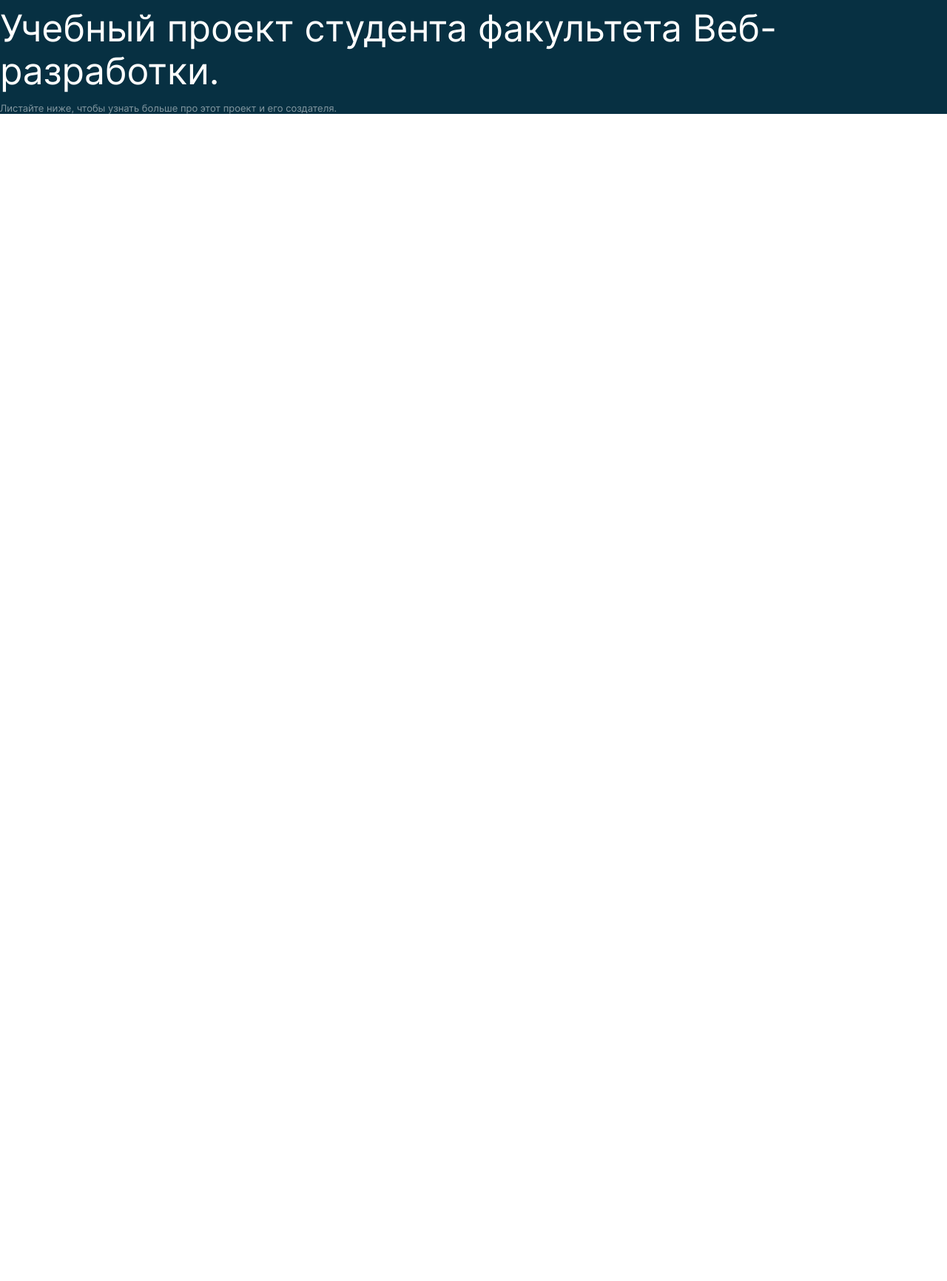
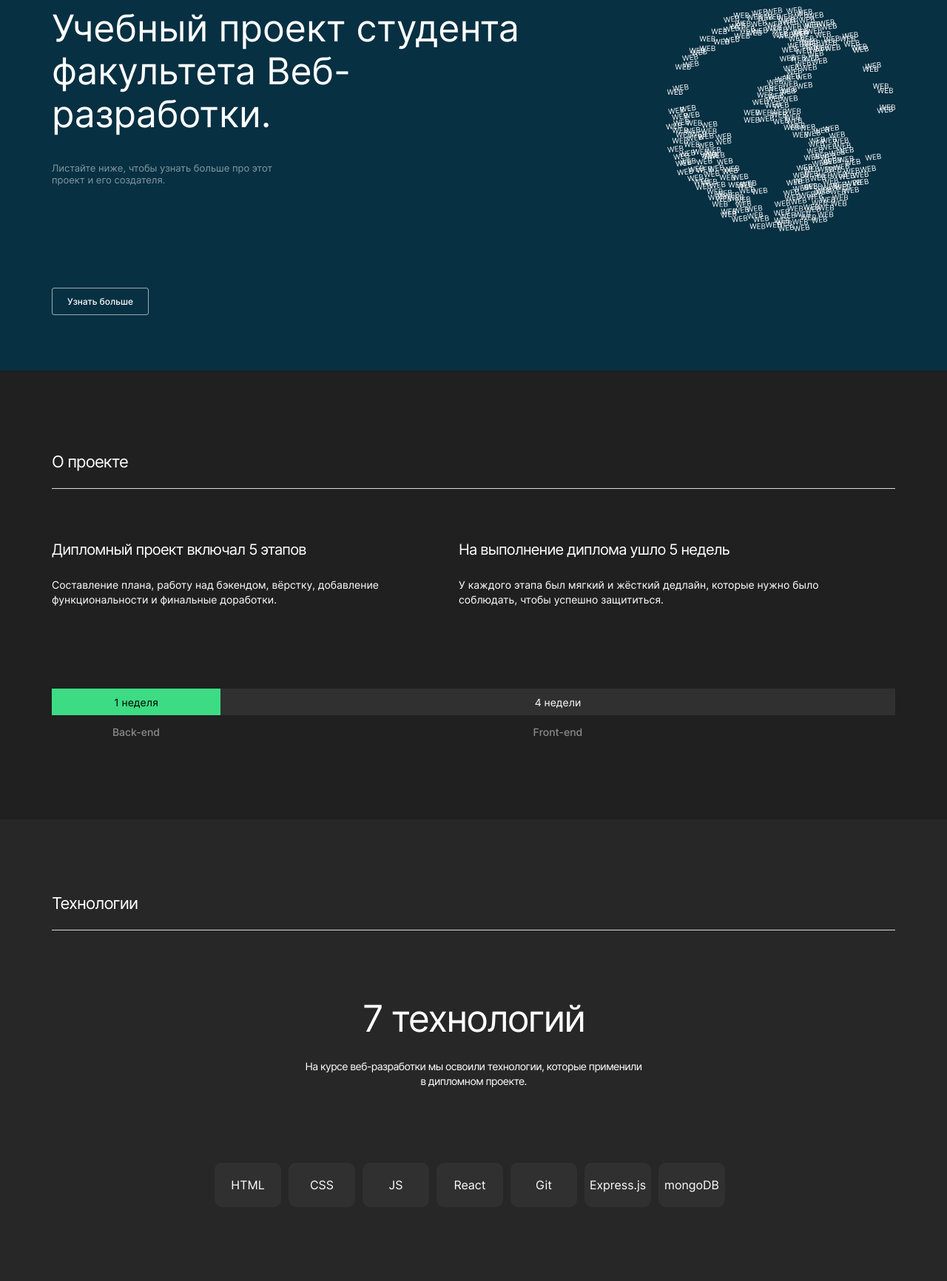
Before and after one commit to Milkerio/movies-explorer-frontend, a React app: page / in a window 1280 px wide. Shown: the part 140-1872 px from the top of the page at 74% size. Before the commit the page ends 800 px from the top, so only its background shows below. Built offline with nearby package versions, Linux system fonts and the light colour scheme.

Commit message:
feat: add 2 sections

```diff
--- a/src/components/Main/AboutProject/AboutProject.css
+++ b/src/components/Main/AboutProject/AboutProject.css
@@ -1,20 +1,109 @@
 .project{
-  background-color: #073042;
+  padding: 110px 70px;
 }
 .project__container{
-
+  display: flex;
+  padding: 70px 0 110px;
 }
-.project__title{
-  margin: 0;
-  font-size: 50px;
-  font-style: normal;
-  font-weight: 400;
-  line-height: 58px;
+.project__cell{
+  max-width: 550px;
 }
-.project__subtitle{
-  opacity: 0.5;
-  font-size: 13px;
+.project__container_title{
+  font-size: 20px;
   font-style: normal;
   font-weight: 400;
   line-height: normal;
+  letter-spacing: -0.8px;
+  margin: 0 0 26px;
 }
+.project__container_subtitle{
+  font-size: 14px;
+  font-style: normal;
+  font-weight: 400;
+  line-height: 20px;
+  margin: 0;
+}
+.project__weeks{
+  display: grid;
+  grid-template-columns: 1fr 4fr;
+}
+.project__weeks_text{
+  display: flex;
+  font-size: 14px;
+  font-style: normal;
+  font-weight: 400;
+  line-height: normal;
+  background-color: #303030;
+  height: 36px;
+  margin: 0;
+  align-items: center;
+  justify-content: center;
+}
+.project__weeks_text:first-of-type{
+  background-color: #3DDC84;
+  color: #000000;
+}
+.project__weeks_description{
+  color: #8B8B8B;
+  font-size: 14px;
+  font-style: normal;
+  font-weight: 500;
+  line-height: 17px;
+  text-align: center;
+  margin: 14px 0 0;
+}
+@media (max-width: 776px){
+  .project{
+    padding: 90px 50px;
+  }
+  .project__container{
+    padding-bottom: 93px;
+  }
+  .project__cell{
+    max-width: 319px;
+  }
+  .project__container_title{
+    margin-bottom: 22px;
+  }
+  .project__container_subtitle{
+    line-height: 18px;
+  }
+  .project__weeks_description{
+    font-weight: 400;
+  }
+}
+@media (max-width: 330px){
+  .project{
+    padding: 70px 18px;
+  }
+  .project__container{
+    padding: 60px 0;
+    flex-direction: column;
+  }
+  .project__cell{
+    max-width: 284px;
+  }
+  .project__container_title{
+    font-size: 18px;
+    letter-spacing: -0.72px;
+    margin-bottom: 16px;
+  }
+  .project__cell:first-of-type{
+    margin-bottom: 56px;
+  }
+  .project__container_subtitle{
+    font-size: 11px;
+    line-height: 16px;
+  }
+  .project__weeks{
+    grid-template-columns: 1fr 2fr;
+  }
+  .project__weeks_text{
+    font-size: 11px;
+  }
+  .project__weeks_description{
+    font-size: 11px;
+    line-height: normal;
+    margin-top: 10px;
+  }
+}
--- a/src/components/Main/AboutProject/AboutProject.js
+++ b/src/components/Main/AboutProject/AboutProject.js
@@ -1,15 +1,37 @@
 import './AboutProject.css';
+import '../Title/Title.css';
+import '../Line/Line.css';
 
 function AboutProject() {
   return(
     <section className="project">
+      <h2 className='title'>
+        О проекте
+      </h2>
+      <div className='line' />
       <div className='project__container'>
-        <h1 className='project__title'>
-          Учебный проект студента факультета Веб-разработки.
-        </h1>
-        <p className='project__subtitle'>
-          Листайте ниже, чтобы узнать больше про этот проект и его создателя.
-        </p>
+        <div className='project__cell'>
+          <p className='project__container_title'>
+            Дипломный проект включал 5 этапов
+          </p>
+          <p className='project__container_subtitle'>
+            Составление плана, работу над бэкендом, вёрстку, добавление функциональности и финальные доработки.
+          </p>
+        </div>
+        <div className='project__cell'>
+          <p className='project__container_title'>
+            На выполнение диплома ушло 5 недель
+          </p>
+          <p className='project__container_subtitle'>
+            У каждого этапа был мягкий и жёсткий дедлайн, которые нужно было соблюдать, чтобы успешно защититься.
+          </p>
+        </div>
+      </div>
+      <div className='project__weeks'>
+        <p className='project__weeks_text'>1 неделя</p>
+        <p className='project__weeks_text'>4 недели</p>
+        <p className='project__weeks_description'>Back-end</p>
+        <p className='project__weeks_description'>Front-end</p>
       </div>
     </section>
   )
--- /dev/null
+++ b/src/components/Main/Line/Line.css
@@ -0,0 +1,4 @@
+.line{
+  height: 1px;
+  background-color: #DADADA;
+}
--- a/src/components/Main/Main.js
+++ b/src/components/Main/Main.js
@@ -1,9 +1,13 @@
 import AboutProject from './AboutProject/AboutProject';
+import Promo from './Promo/Promo';
+import Techs from './Techs/Techs';
 
 function Main() {
   return(
     <main>
-    <AboutProject />
+      <Promo />
+      <AboutProject />
+      <Techs />
     </main>
   )
 }
--- /dev/null
+++ b/src/components/Main/Promo/Promo.css
@@ -0,0 +1,84 @@
+.promo{
+  background-color: #073042;
+  padding: 0 70px 85px;
+}
+.promo__container{
+  padding: 0;
+  display: flex;
+  align-items: flex-start;
+}
+.promo__title{
+  margin: 0;
+  font-size: 50px;
+  font-style: normal;
+  font-weight: 400;
+  line-height: 58px;
+}
+.promo__subtitle{
+  opacity: 0.5;
+  font-size: 13px;
+  font-style: normal;
+  font-weight: 400;
+  line-height: normal;
+  margin: 36px 0 146px 0;
+  max-width: 310px;
+}
+.promo__link{
+  font-size: 12px;
+  font-style: normal;
+  font-weight: 500;
+  line-height: 16px;
+  color: white;
+  border-radius: 3px;
+  border: 1px solid rgba(255, 255, 255, 0.6);
+  padding: 10px 20px;
+}
+.promo__container_main{
+  padding-right: 190px;
+}
+@media (max-width: 776px){
+  .promo{
+    padding: 0 44px 76px;
+  }
+  .promo__container{
+    padding: 0;
+    flex-direction: column-reverse;
+    align-items: center;
+    text-align: center;
+  }
+  .promo__title{
+    padding: 48px 0 22px;
+    font-size: 40px;
+    line-height: 50px;
+  }
+  .promo__container_main{
+    padding: 0;
+    display: flex;
+    flex-direction: column;
+    align-items: center;
+  }
+  .promo__subtitle{
+    margin: 0 0 92px 0;
+    max-width: 260px;
+  }
+}
+@media (max-width: 330px){
+  .promo{
+    padding: 0 10px 30px;
+  }
+  .promo__container{
+    padding: 0;
+  }
+  .promo__img{
+    width: 210px;
+  }
+  .promo__title{
+    padding: 44px 0 24px;
+    font-size: 30px;
+    line-height: 38px;
+    letter-spacing: -1.2px;
+  }
+  .promo__subtitle{
+    margin: 0 0 80px 0;
+  }
+}
--- /dev/null
+++ b/src/components/Main/Promo/Promo.js
@@ -0,0 +1,26 @@
+import '../../Button/Button.css';
+import './Promo.css';
+import { Link } from 'react-router-dom';
+import logoMain from '../../../images/logoMain.svg';
+
+function Promo() {
+  return(
+    <section className="promo">
+      <div className='promo__container'>
+        <div className='promo__container_main'>
+          <h1 className='promo__title'>
+            Учебный проект студента факультета Веб-разработки.
+          </h1>
+          <p className='promo__subtitle'>
+            Листайте ниже, чтобы узнать больше про этот проект и его создателя.
+          </p>
+          <Link className='button promo__link'>
+            Узнать больше
+          </Link>
+        </div>
+        <img src={logoMain} alt='Веб глобус' className='promo__img' />
+      </div>
+    </section>
+  )
+}
+export default Promo;
--- /dev/null
+++ b/src/components/Main/Techs/Techs.css
@@ -0,0 +1,46 @@
+.techs{
+  padding: 100px 70px;
+  background-color: #272727;
+}
+.techs__text_container{
+  display: flex;
+  flex-direction: column;
+  text-align: center;
+  align-items: center;
+  padding: 90px 0 100px;
+}
+.techs__text_title{
+  font-size: 50px;
+  font-style: normal;
+  font-weight: 400;
+  line-height: 58px;
+  letter-spacing: -2px;
+  margin: 0 0 26px;
+  max-width: 600px;
+}
+.techs__text_subtitle{
+  font-size: 14px;
+  font-style: normal;
+  font-weight: 400;
+  line-height: 20px;
+  letter-spacing: -0.56px;
+  margin: 0;
+  max-width: 460px;
+}
+.techs__list{
+  display: grid;
+  grid-template-columns: repeat(7, 90px);
+  list-style-type: none;
+  gap: 10px;
+  justify-content: center;
+  max-width: 1050px;
+  margin: 0;
+}
+.techs__item{
+  display: flex;
+  justify-content: center;
+  align-items: center;
+  border-radius: 10px;
+  background: #303030;
+  height: 60px;
+}
--- /dev/null
+++ b/src/components/Main/Techs/Techs.js
@@ -0,0 +1,32 @@
+import './Techs.css';
+import '../Title/Title.css';
+import '../Line/Line.css';
+
+function Techs() {
+  return(
+    <section className='techs'>
+      <h2 className="title">
+      Технологии
+      </h2>
+      <div className='line' />
+      <div className='techs__text_container'>
+        <h3 className='techs__text_title'>
+          7 технологий
+        </h3>
+        <p className='techs__text_subtitle'>
+          На курсе веб-разработки мы освоили технологии, которые применили в дипломном проекте.
+        </p>
+      </div>
+      <ul className='techs__list'>
+        <li className='techs__item'>HTML</li>
+        <li className='techs__item'>CSS</li>
+        <li className='techs__item'>JS</li>
+        <li className='techs__item'>React</li>
+        <li className='techs__item'>Git</li>
+        <li className='techs__item'>Express.js</li>
+        <li className='techs__item'>mongoDB</li>
+      </ul>
+    </section>
+  )
+}
+export default Techs;
--- /dev/null
+++ b/src/components/Main/Title/Title.css
@@ -0,0 +1,15 @@
+.title{
+  font-size: 22px;
+  font-style: normal;
+  font-weight: 400;
+  line-height: normal;
+  letter-spacing: -0.88px;
+  margin: 0 0 23px;
+}
+@media (max-width: 330px){
+  .title{
+    font-size: 18px;
+    letter-spacing: -0.72px;
+    margin: 0 0 28px;
+  }
+}
```
